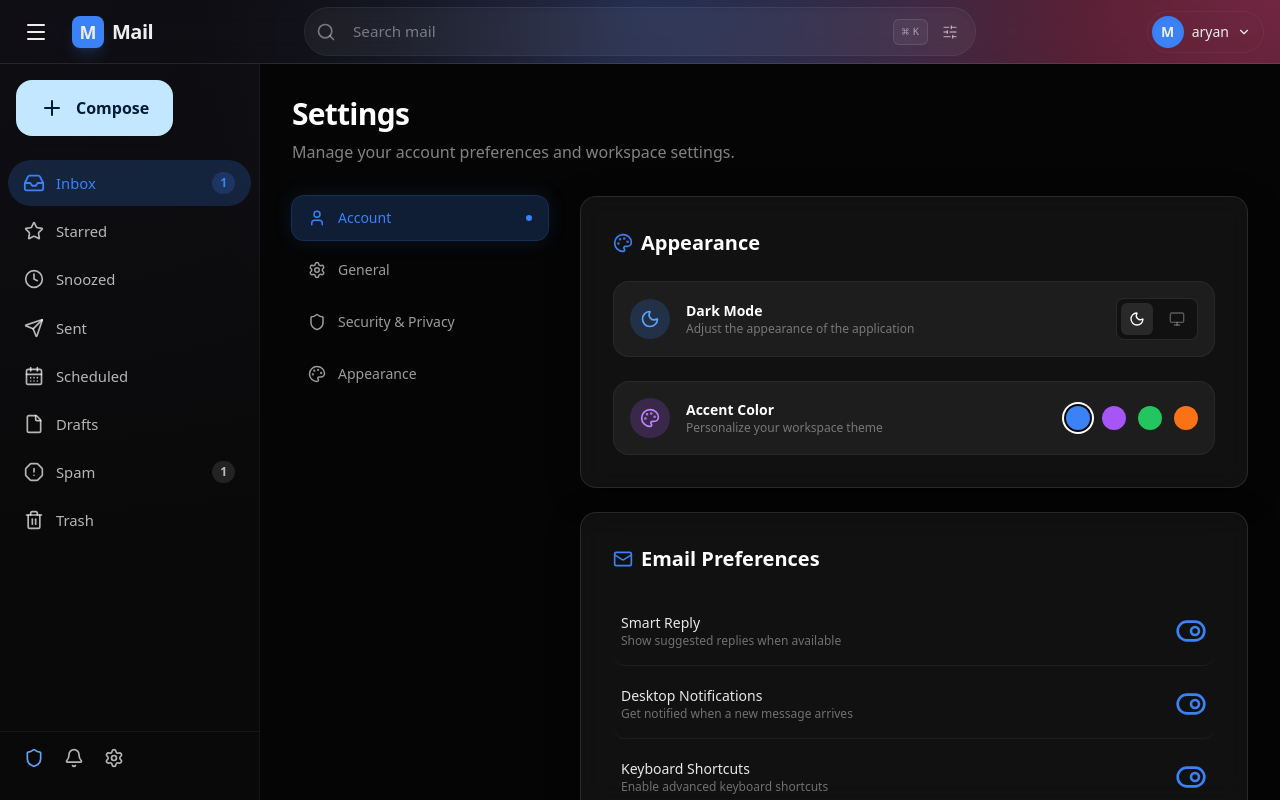
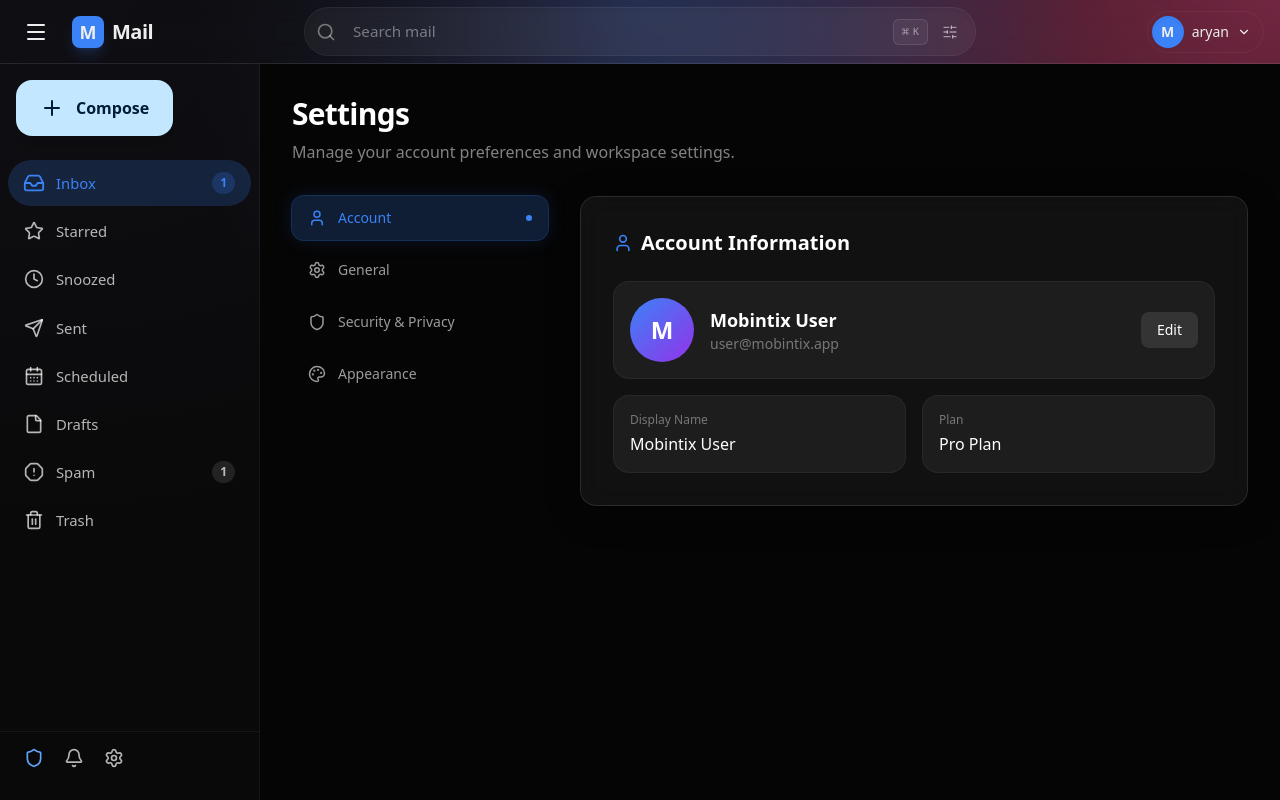
Before and after one commit to mobintix-in/mail, a Next.js app: page /settings in a window 1280 px wide. Both pictures are taken after a click on the button "Account". Built offline with nearby package versions, Linux system fonts and the light colour scheme.

Commit message:
Mobintix

```diff
--- a/app/settings/page.tsx
+++ b/app/settings/page.tsx
@@ -55,7 +55,40 @@ export default function SettingsPage() {
 
                     {/* Content Area */}
                     <div className="flex-1 space-y-6">
-                        {/* Example Section 1: Preferences */}
+                        {activeTab === 'account' && (
+                            <motion.div
+                                initial={{ opacity: 0, y: 10 }}
+                                animate={{ opacity: 1, y: 0 }}
+                                className="p-6 md:p-8 glass-panel bg-white/[0.03] border border-white/10 rounded-[32px]"
+                            >
+                                <h2 className="text-xl font-bold mb-6 flex items-center gap-2">
+                                    <User size={20} className="text-primary" />
+                                    Account Information
+                                </h2>
+                                <div className="space-y-4">
+                                    <div className="flex items-center gap-4 p-4 bg-white/5 rounded-2xl border border-white/5">
+                                        <div className="w-16 h-16 rounded-full bg-gradient-to-br from-primary to-purple-600 flex items-center justify-center text-white text-2xl font-bold">M</div>
+                                        <div>
+                                            <h3 className="font-semibold text-lg">Mobintix User</h3>
+                                            <p className="text-white/40 text-sm">user@mobintix.app</p>
+                                        </div>
+                                        <button className="ml-auto px-4 py-2 bg-white/10 hover:bg-white/20 rounded-lg text-sm font-medium transition-colors text-white">Edit</button>
+                                    </div>
+                                    <div className="grid grid-cols-1 md:grid-cols-2 gap-4 mt-6">
+                                        <div className="p-4 bg-white/5 rounded-2xl border border-white/5">
+                                            <p className="text-xs text-white/40 mb-1">Display Name</p>
+                                            <p className="font-medium text-white">Mobintix User</p>
+                                        </div>
+                                        <div className="p-4 bg-white/5 rounded-2xl border border-white/5">
+                                            <p className="text-xs text-white/40 mb-1">Plan</p>
+                                            <p className="font-medium text-white">Pro Plan</p>
+                                        </div>
+                                    </div>
+                                </div>
+                            </motion.div>
+                        )}
+
+                        {activeTab === 'appearance' && (
                             <motion.div
                                 initial={{ opacity: 0, y: 10 }}
                                 animate={{ opacity: 1, y: 0 }}
@@ -102,8 +135,9 @@ export default function SettingsPage() {
                                     </div>
                                 </div>
                             </motion.div>
+                        )}
 
-                        {/* Example Section 2: Account */}
+                        {activeTab === 'general' && (
                             <motion.div
                                 initial={{ opacity: 0, y: 10 }}
                                 animate={{ opacity: 1, y: 0 }}
@@ -134,6 +168,23 @@ export default function SettingsPage() {
                                     ))}
                                 </div>
                             </motion.div>
+                        )}
+
+                        {activeTab === 'security' && (
+                            <motion.div
+                                initial={{ opacity: 0, y: 10 }}
+                                animate={{ opacity: 1, y: 0 }}
+                                className="p-6 md:p-8 glass-panel bg-white/[0.03] border border-white/10 rounded-[32px]"
+                            >
+                                <h2 className="text-xl font-bold mb-6 flex items-center gap-2">
+                                    <Shield size={20} className="text-primary" />
+                                    Security & Privacy
+                                </h2>
+                                <div className="flex items-center justify-center py-12 text-white/40">
+                                    <p>Security settings unavailable in demo.</p>
+                                </div>
+                            </motion.div>
+                        )}
                     </div>
                 </div>
             </div>
```
Lines whose indentation alone changed are shown as unchanged.
